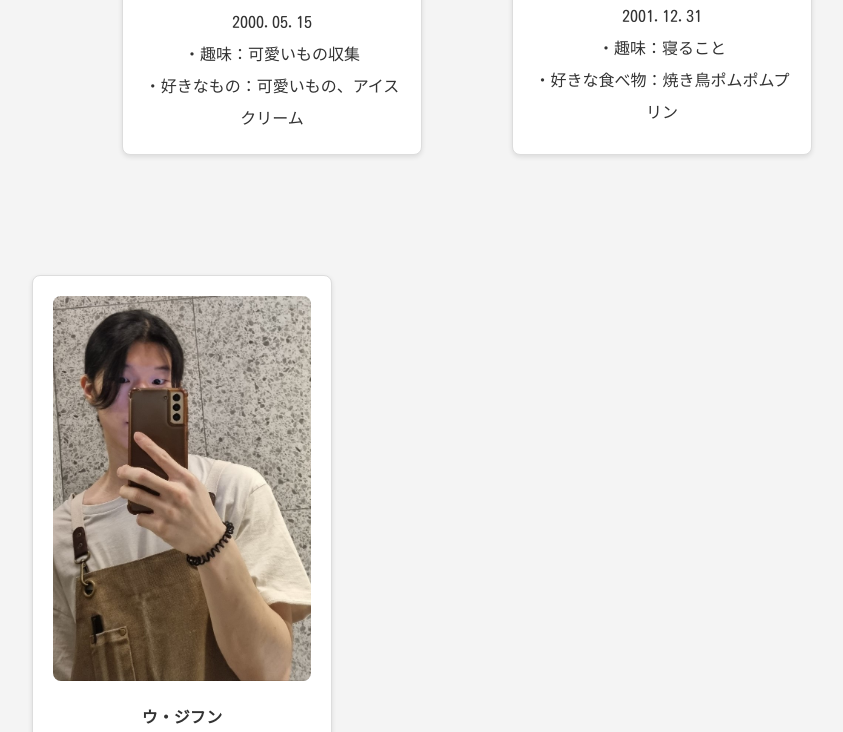
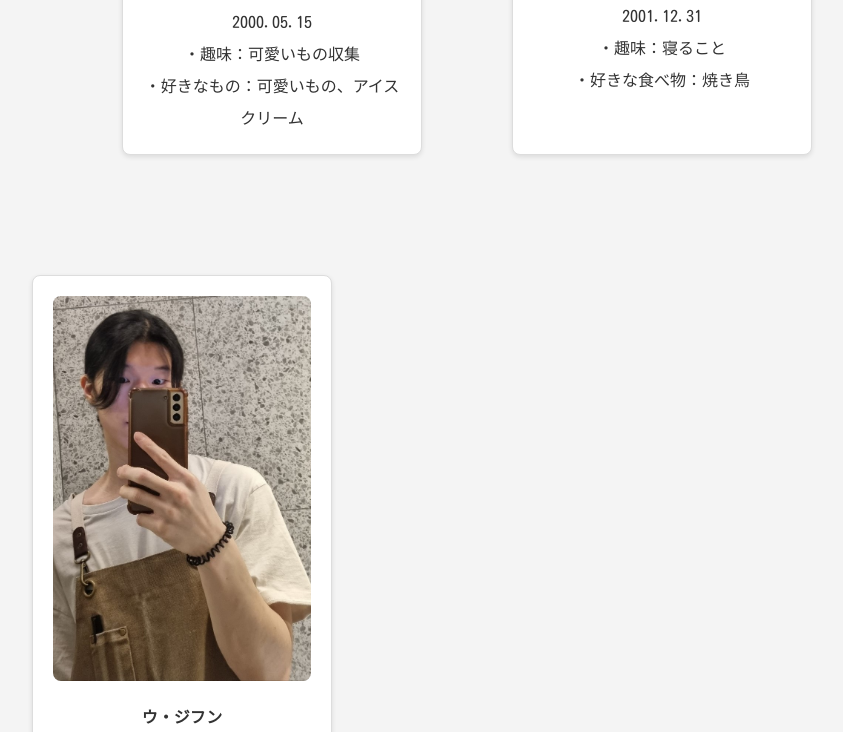
Before and after one commit to dummy19-99/dummy19-99.chz_pj, a plain HTML site: page 유메닛키(팀소개).html in a window 1280 px wide. Shown: the part 1023-1755 px from the top of the page, without its empty margins (388-1231 px from the left). Drawn offline with nearby package versions, Linux system fonts and the light colour scheme.

Commit message:
청해진 프로젝트 업데이트(8)

```diff
--- a/유메닛키(팀소개).html
+++ b/유메닛키(팀소개).html
@@ -56,7 +56,7 @@
                 <span class="hitokoto">
                     2001.12.31<br>
                     ・趣味：寝ること<br>
-                    ・好きな食べ物：焼き鳥ポムポムプリン
+                    ・好きな食べ物：焼き鳥
                 </span>
             </div>
             <div class="player">
```
